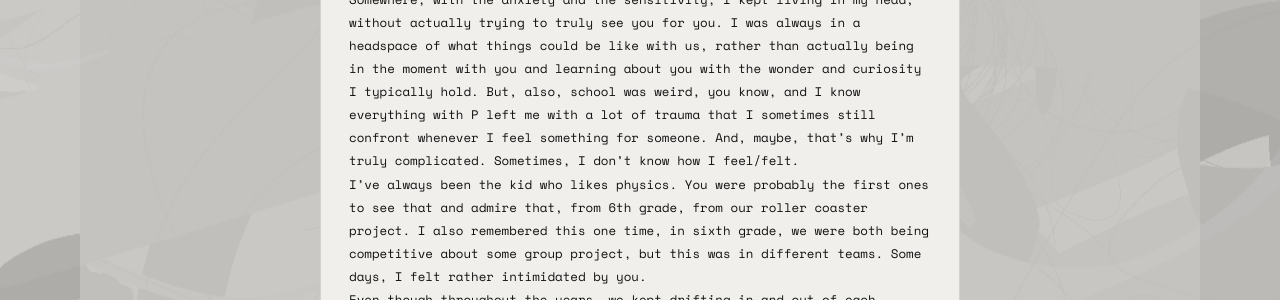
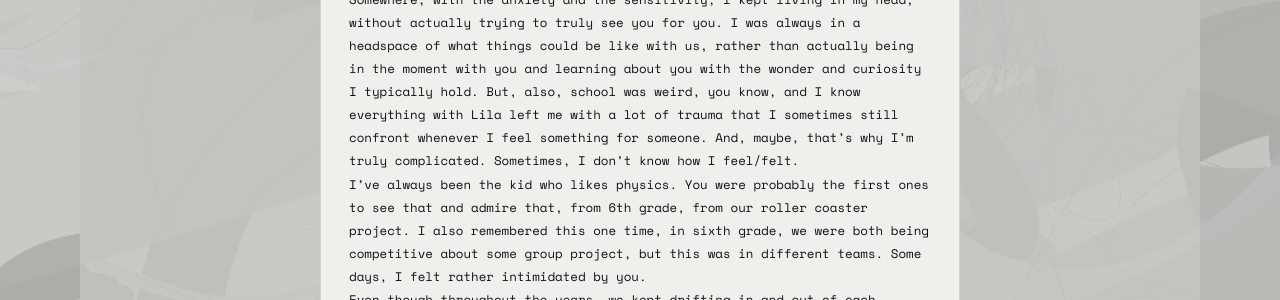
Before and after one commit to shlokamohanty/i-write-sometimes, a Jekyll site: the page built from _posts/2026-03-20-letter.md, in a window 1280 px wide and 1400 px high, scrolled down 47676 px. Shown: the part 1009-1309 px from the top of the window. Built offline with Jekyll 4.4.1, drawn with Linux system fonts in a browser that asks for light colours; some web fonts are replaced; some of the changed text lies outside the part shown.

Commit message:
Update 2026-03-20-letter.md

```diff
--- a/_posts/2026-03-20-letter.md
+++ b/_posts/2026-03-20-letter.md
@@ -220,8 +220,8 @@ Shloka
 </div>
 
 <div class="letter-section">
-<span class="letter-to">p</span>
-<div class="letter-block">P,
+<span class="letter-to">Lila</span>
+<div class="letter-block">Lila,
 I never thought I’d write a letter to you. It’s quite hard. The pain you’ve caused me. Ah - who writes a letter to their abuser? I guess I do. There are a lot of things I wish. I truly wish it didn’t happen. Four years is a really long time. So many things I learnt then have just stayed with me. It still affects the way I am today. It left me with immense anxiety.
 I couldn’t say your name aloud. Because of the pain you caused me. It’s hard when I meet someone new and tell them the story. I told Mishal, when I met him, the whole story, pretty quickly. Even said your name aloud. But I couldn’t tell Pete till the last year that we were together. He didn’t even know your name. Or what happened. I can say your name aloud now.
 You didn’t ask for forgiveness. But I forgive you anyway. I forgive myself. More importantly, I forgive my parents. It’s their first time being parents. Raising a kid is a pretty hard job. I get mad at them for not raising my brother right sometimes. But they are better parents to him now, from what I hear. They are trying. I forgive myself. I was a pretty lonely kid. I didn’t know better. No one was there to tell me what good is supposed to feel like, or what bad is supposed to feel like. I was taught that being emotional is bad. I was taught that touch and love are separate. I fear it. I feel safety in it. You ruined me, broke me. I hate you. I forgive you. You were a kid too. You learnt love through pain, so that’s how you showed it. But you were a kid too. I opened up then, and it took me a while to open up again. I’m just learning to feel, and let them flow through me rather than holding them. I can’t hold it against you. I can’t hold it against me.
@@ -412,7 +412,7 @@ If you had come to Siya’s birthday at Imagica, she would have definitely had s
 It’s been lingering in my head. That I never responded to your email or to that one letter, the distance, the silence. I feel repentant for doing all of that, especially now that I understand how painful it can be to be so vulnerable and not have any response. I’ve often thought about how I would respond to this, and what I would respond.
 Vir Das was rather funny. I remember Petunia interrupting our date. And us holding hands. Such kids.
 It’s hard to put into words the bond we had growing up for years. I’ve always felt this closeness to you that felt so natural, yet, simultaneously, I felt extremely anxious and sensitive to your words. Sometimes, it felt like you were judging me, which honestly is fair, because I did make a lot of stupid, reckless mistakes.
-Somewhere, with the anxiety and the sensitivity, I kept living in my head, without actually trying to truly see you for you. I was always in a headspace of what things could be like with us, rather than actually being in the moment with you and learning about you with the wonder and curiosity I typically hold. But, also, school was weird, you know, and I know everything with P left me with a lot of trauma that I sometimes still confront whenever I feel something for someone. And, maybe, that’s why I’m truly complicated. Sometimes, I don’t know how I feel/felt.
+Somewhere, with the anxiety and the sensitivity, I kept living in my head, without actually trying to truly see you for you. I was always in a headspace of what things could be like with us, rather than actually being in the moment with you and learning about you with the wonder and curiosity I typically hold. But, also, school was weird, you know, and I know everything with Lila left me with a lot of trauma that I sometimes still confront whenever I feel something for someone. And, maybe, that’s why I’m truly complicated. Sometimes, I don’t know how I feel/felt.
 I’ve always been the kid who likes physics. You were probably the first ones to see that and admire that, from 6th grade, from our roller coaster project. I also remembered this one time, in sixth grade, we were both being competitive about some group project, but this was in different teams. Some days, I felt rather intimidated by you.
 Even though throughout the years, we kept drifting in and out of each other’s lives, there were a lot of moments with you that were rather sweet and hold extremely close to my heart. But I guess it took me a while to come to terms with my actions as well, and how I might have made you feel.
 You’ve been a pivotal part in shaping who I am as a person. I will always care about you.
```
